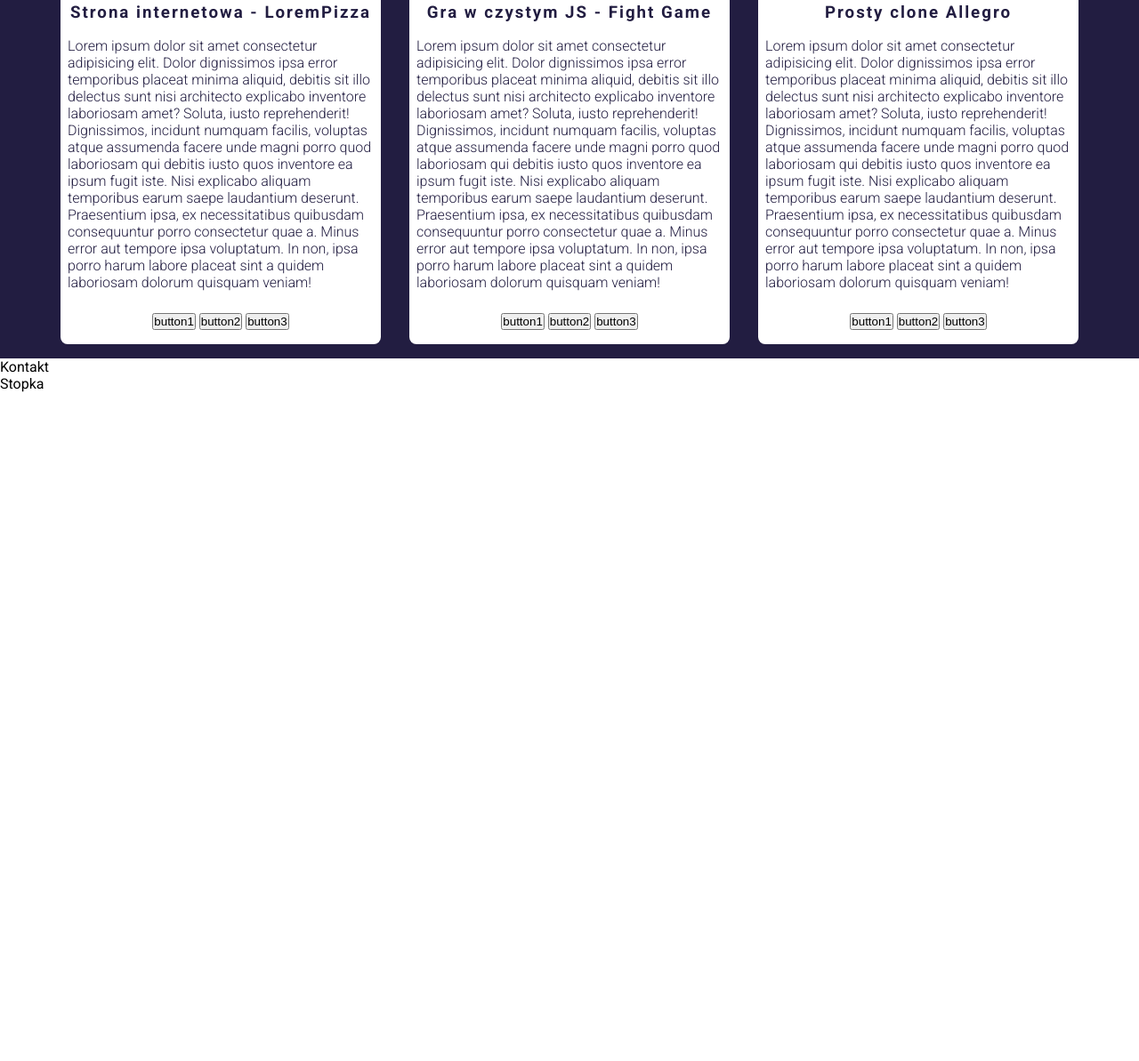
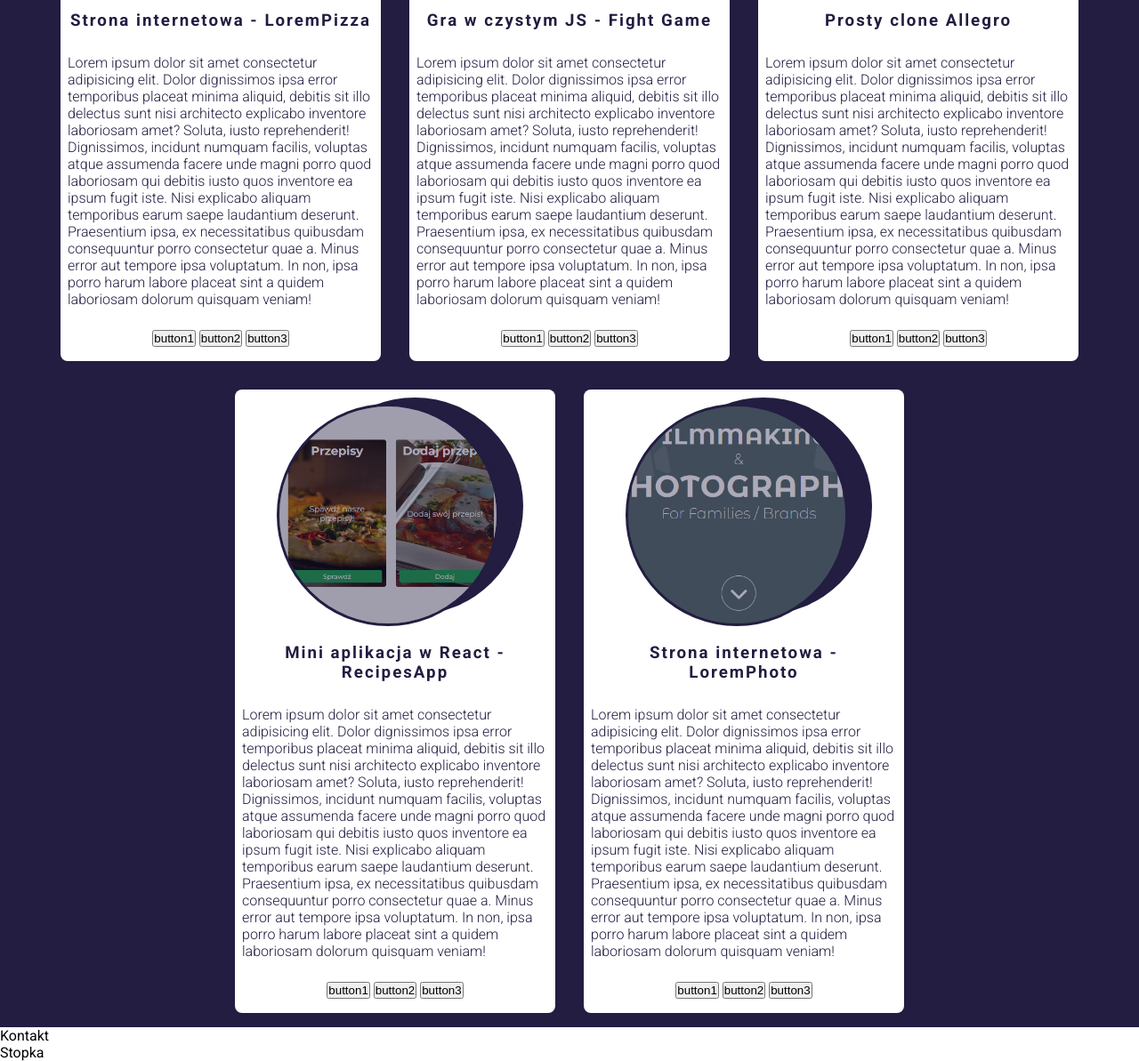
Before and after one commit to lukaszbajor/CosmosPortfolio, a website: page index.html in a window 1280 px wide. Shown: the part 4249-5442 px from the top of the page at 89% size. Before the commit the page ends 4690 px from the top, so only its background shows below. Drawn offline with Linux system fonts and the light colour scheme; files whose address does not match are found by name.

Commit message:
add another items to projects section

```diff
--- a/index.html
+++ b/index.html
@@ -263,6 +263,50 @@
 						<button class="projects__btn">button3</button>
 					</div>
 				</div>
+				<div class="projects__item">
+					<div class="projects__img"></div>
+					<h3 class="projects__name">Mini aplikacja w React - RecipesApp</h3>
+					<p class="projects__desc">
+						Lorem ipsum dolor sit amet consectetur adipisicing elit. Dolor
+						dignissimos ipsa error temporibus placeat minima aliquid, debitis
+						sit illo delectus sunt nisi architecto explicabo inventore
+						laboriosam amet? Soluta, iusto reprehenderit! Dignissimos, incidunt
+						numquam facilis, voluptas atque assumenda facere unde magni porro
+						quod laboriosam qui debitis iusto quos inventore ea ipsum fugit
+						iste. Nisi explicabo aliquam temporibus earum saepe laudantium
+						deserunt. Praesentium ipsa, ex necessitatibus quibusdam consequuntur
+						porro consectetur quae a. Minus error aut tempore ipsa voluptatum.
+						In non, ipsa porro harum labore placeat sint a quidem laboriosam
+						dolorum quisquam veniam!
+					</p>
+					<div class="projects__btns">
+						<button class="projects__btn">button1</button>
+						<button class="projects__btn">button2</button>
+						<button class="projects__btn">button3</button>
+					</div>
+				</div>
+				<div class="projects__item">
+					<div class="projects__img"></div>
+					<h3 class="projects__name">Strona internetowa - LoremPhoto</h3>
+					<p class="projects__desc">
+						Lorem ipsum dolor sit amet consectetur adipisicing elit. Dolor
+						dignissimos ipsa error temporibus placeat minima aliquid, debitis
+						sit illo delectus sunt nisi architecto explicabo inventore
+						laboriosam amet? Soluta, iusto reprehenderit! Dignissimos, incidunt
+						numquam facilis, voluptas atque assumenda facere unde magni porro
+						quod laboriosam qui debitis iusto quos inventore ea ipsum fugit
+						iste. Nisi explicabo aliquam temporibus earum saepe laudantium
+						deserunt. Praesentium ipsa, ex necessitatibus quibusdam consequuntur
+						porro consectetur quae a. Minus error aut tempore ipsa voluptatum.
+						In non, ipsa porro harum labore placeat sint a quidem laboriosam
+						dolorum quisquam veniam!
+					</p>
+					<div class="projects__btns">
+						<button class="projects__btn">button1</button>
+						<button class="projects__btn">button2</button>
+						<button class="projects__btn">button3</button>
+					</div>
+				</div>
 			</div>
 		</section>
 		<section class="contact" id="contact">Kontakt</section>
--- a/src/sass/_projects.scss
+++ b/src/sass/_projects.scss
@@ -51,6 +51,16 @@
 		background-position: left;
 		/* Dodatkowa stylizacja dla drugiego elementu .projects__img */
 	}
+	&__item:nth-child(4) .projects__img {
+		background-image: url("/dist/img/recipes.png");
+
+		/* Dodatkowa stylizacja dla drugiego elementu .projects__img */
+	}
+	&__item:nth-child(5) .projects__img {
+		background-image: url("/dist/img/loremphoto.png");
+
+		/* Dodatkowa stylizacja dla drugiego elementu .projects__img */
+	}
 	// &__img:nth-of-type(2) {
 	// 	background-image: url("/dist/img/fightgame.png");
 	// }
@@ -88,6 +98,7 @@
 
 	&__name {
 		margin: 0.5em 0;
+		padding: 0.5em;
 		text-align: center;
 		letter-spacing: 2px;
 		color: $cosmos;
```
Also changed, not shown: dist/css/main.min.css, dist/img/loremphoto.png (added), dist/img/recipes.png (added), src/img/loremphoto.png (added), src/img/recipes.png (added), 1 other file.
